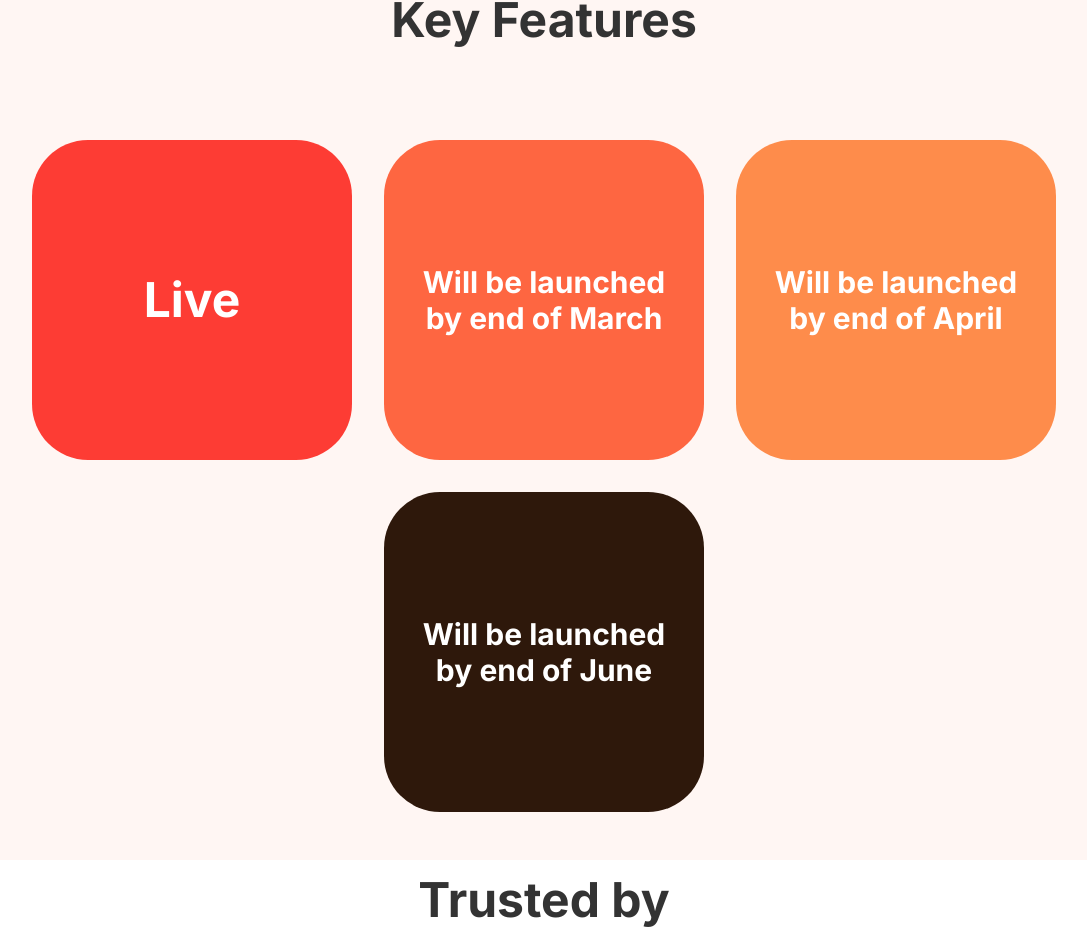
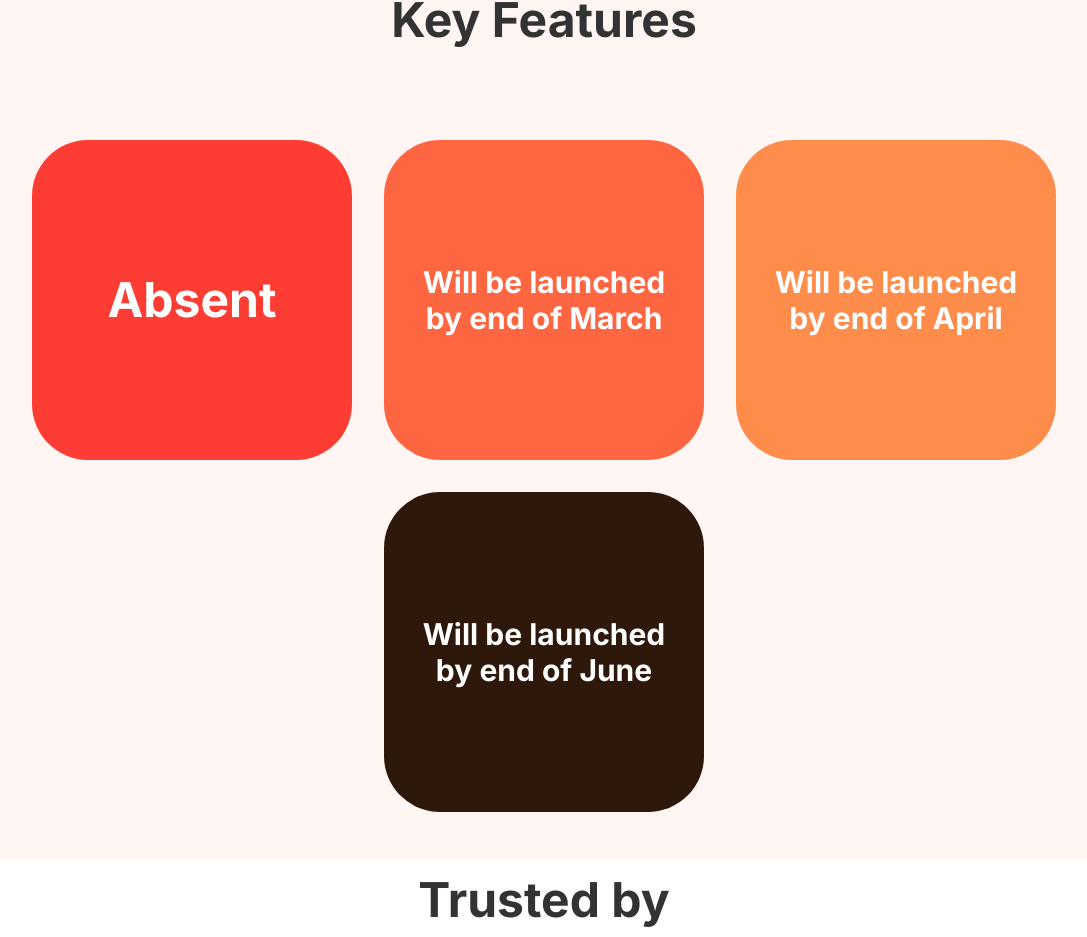
Before and after one commit to MayankGupta2023/ie-pwm, a Next.js app: page / in a window 1280 px wide. Shown: the part 1471-2408 px from the top of the page, without its empty margins (96-1183 px from the left). Built offline with nearby package versions, Linux system fonts and the light colour scheme; no server answers.

Commit message:
card changes

```diff
--- a/src/pages/index.js
+++ b/src/pages/index.js
@@ -10,6 +10,12 @@ import plus from "../assets/plus.svg"
 
 export default function Home() {
 
+
+  const [isHovered, setIsHovered] = useState(false);
+
+  const handleHover = () => {
+    setIsHovered(!isHovered);
+  }
   const [drop1, setDrop1] = useState(false);
   const [drop2, setDrop2] = useState(false);
   const [drop3, setDrop3] = useState(false);
@@ -153,13 +159,26 @@ export default function Home() {
         <div style={{ color: '#333333' }} className="font-bold text-5xl p-4 text-center pt-8">Key Features</div>
 
         <div className="mt-8 min-h-fit  py-12 px-8 flex items-center justify-center gap-8 flex-wrap ">
-
-          <div className="text-center  w-80 h-80 bg-red-200 justify-center items-center font-bold flex text-5xl text-white " style={{ borderRadius: '3.5rem', backgroundColor: '#fd3c34' }}>
-
-            Live
-
-          </div>
-
+        <div
+      className={`text-center w-80 h-80 bg-red-200 justify-center items-center font-bold flex text-5xl text-white transition duration-500 transform ${
+        isHovered ? "rotate-360" : ""
+      }`}
+      style={{
+        borderRadius: "3.5rem",
+        backgroundColor: "#fd3c34",
+        transition: "transform 2s",
+      }}
+      onMouseEnter={(e) => {
+        e.currentTarget.style.transform = "rotateY(360deg)";
+        handleHover();
+      }}
+      onMouseLeave={(e) => {
+        e.currentTarget.style.transform = "rotateY(0deg)";
+        handleHover();
+      }}
+    >
+      {isHovered ? "Live" : "Absent"}
+    </div>
           <div className="text-center  w-80 h-80 bg-red-200 justify-center items-center font-bold flex text-3xl px-8 text-white " style={{ borderRadius: '3.5rem', backgroundColor: '#fe6641' }}>
 
             Will be launched by end of March
```
